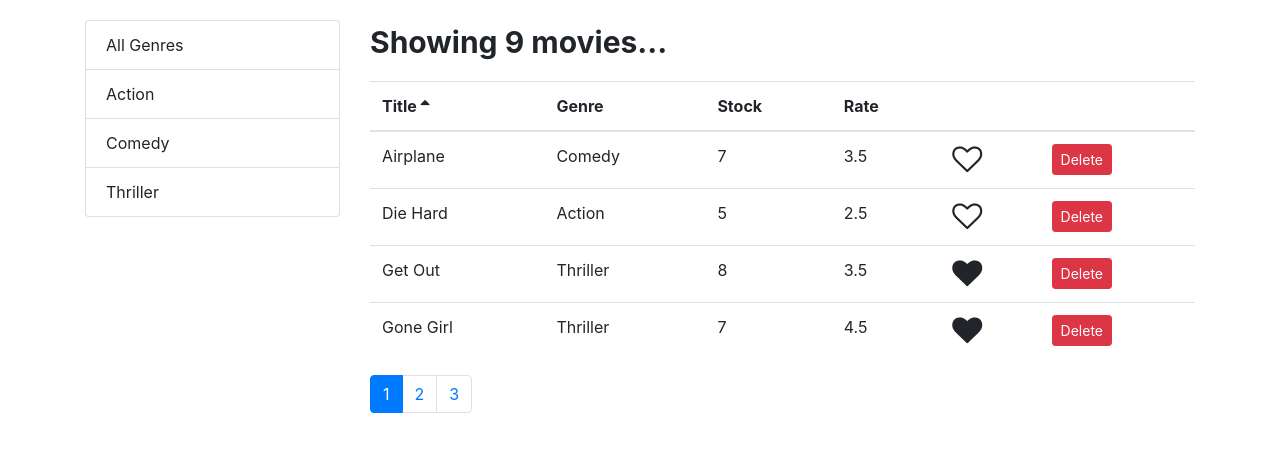
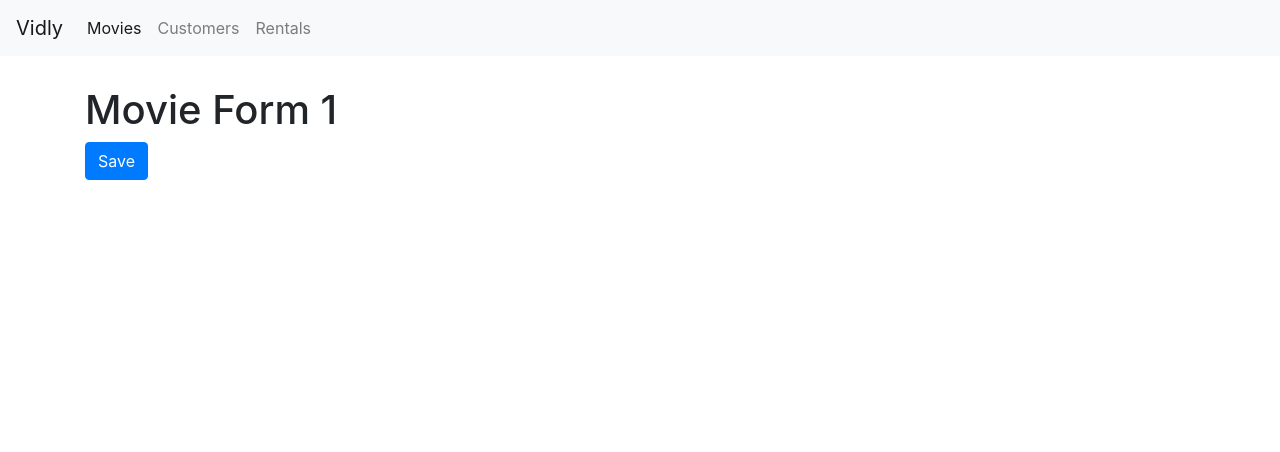
Before and after one commit to singhguri/Vidly-ReactJS, a React (Create React App) app: page /movies/1 in a window 1280 px wide. Shown: the top 452 px of the page. Built offline with nearby package versions, Linux system fonts and the light colour scheme.

Commit message:
Routing Implementation

```diff
--- a/package.json
+++ b/package.json
@@ -12,6 +12,7 @@
     "prop-types": "^15.7.2",
     "react": "^16.13.1",
     "react-dom": "^16.13.1",
+    "react-router-dom": "^5.2.0",
     "react-scripts": "3.4.1"
   },
   "scripts": {
--- a/src/App.js
+++ b/src/App.js
@@ -1,12 +1,29 @@
 import React from "react";
 import Movies from "./components/movies";
 import "./App.css";
+import { Route, Redirect, Switch } from "react-router-dom";
+import NavBar from "./components/navBar";
+import Customers from "./components/customers";
+import Rentals from "./components/rentals";
+import NotFound from "./components/notFound";
+import MovieDetails from "./components/movieDetails";
 
 function App() {
   return (
-    <main className="container">
-      <Movies></Movies>
-    </main>
+    <React.Fragment>
+      <NavBar />
+      <main className="container">
+        <Switch>
+          <Route path="/customers" component={Customers} />
+          <Route path="/rentals" component={Rentals} />
+          <Route path="/movies/:id" component={MovieDetails} />
+          <Route path="/movies" component={Movies} />
+          <Route path="/not-found" component={NotFound} />
+          <Redirect from="/" exact to="/movies" />
+          <Redirect to="/not-found" />
+        </Switch>
+      </main>
+    </React.Fragment>
   );
 }
 
--- /dev/null
+++ b/src/components/customers.jsx
@@ -0,0 +1,7 @@
+import React from "react";
+
+const Customers = (props) => {
+  return <h1>Customers</h1>;
+};
+
+export default Customers;
--- /dev/null
+++ b/src/components/movieDetails.jsx
@@ -0,0 +1,17 @@
+import React from "react";
+
+const MovieDetails = ({ match, history }) => {
+  return (
+    <div>
+      <h1>Movie Form {match.params.id}</h1>
+      <button
+        className="btn btn-primary"
+        onClick={() => history.replace("/movies")}
+      >
+        Save
+      </button>
+    </div>
+  );
+};
+
+export default MovieDetails;
--- a/src/components/moviesTable.jsx
+++ b/src/components/moviesTable.jsx
@@ -1,10 +1,17 @@
 import React, { Component } from "react";
 import Like from "./common/like";
 import Table from "./common/table";
+import { Link } from "react-router-dom";
 
 class MoviesTable extends Component {
   columns = [
-    { path: "title", label: "Title" },
+    {
+      path: "title",
+      label: "Title",
+      content: (movie) => (
+        <Link to={`/movies/${movie._id}`}>{movie.title}</Link>
+      ),
+    },
     { path: "genre.name", label: "Genre" },
     { path: "numberInStock", label: "Stock" },
     { path: "dailyRentalRate", label: "Rate" },
--- /dev/null
+++ b/src/components/navBar.jsx
@@ -0,0 +1,38 @@
+import React from "react";
+import { NavLink, Link } from "react-router-dom";
+
+const NavBar = (props) => {
+  return (
+    <nav className="navbar navbar-expand-lg navbar-light bg-light">
+      <Link className="navbar-brand" to="/">
+        Vidly
+      </Link>
+      <button
+        className="navbar-toggler"
+        type="button"
+        data-toggle="collapse"
+        data-target="#navbarNavAltMarkup"
+        aria-controls="navbarNavAltMarkup"
+        aria-expanded="false"
+        aria-label="Toggle navigation"
+      >
+        <span className="navbar-toggler-icon"></span>
+      </button>
+      <div className="collapse navbar-collapse" id="navbarNavAltMarkup">
+        <div className="navbar-nav">
+          <NavLink className="nav-item nav-link" to="/movies">
+            Movies
+          </NavLink>
+          <NavLink className="nav-item nav-link" to="/customers">
+            Customers
+          </NavLink>
+          <NavLink className="nav-item nav-link" to="/rentals">
+            Rentals
+          </NavLink>
+        </div>
+      </div>
+    </nav>
+  );
+};
+
+export default NavBar;
--- /dev/null
+++ b/src/components/notFound.jsx
@@ -0,0 +1,7 @@
+import React from "react";
+
+const NotFound = (props) => {
+  return <h1>Not Found</h1>;
+};
+
+export default NotFound;
--- /dev/null
+++ b/src/components/rentals.jsx
@@ -0,0 +1,7 @@
+import React from "react";
+
+const Rentals = (props) => {
+  return <h1>Rentals</h1>;
+};
+
+export default Rentals;
--- a/src/index.css
+++ b/src/index.css
@@ -1,7 +1,11 @@
 body {
   margin: 0;
-  padding: 20px 0 0 0;
+  padding: 0 0 0 0;
   font-family: sans-serif;
+}
+
+.navbar {
+  margin-bottom: 30px;
 }
 
 .clickable {
--- a/src/index.js
+++ b/src/index.js
@@ -5,11 +5,12 @@
 import * as serviceWorker from "./serviceWorker";
 import "bootstrap/dist/css/bootstrap.css";
 import "font-awesome/css/font-awesome.css";
+import { BrowserRouter } from "react-router-dom";
 
 ReactDOM.render(
-  <React.StrictMode>
+  <BrowserRouter>
     <App />
-  </React.StrictMode>,
+  </BrowserRouter>,
   document.getElementById("root")
 );
 
```
Also changed, not shown: 1 other file (tests, documents, lock files or other folders).
